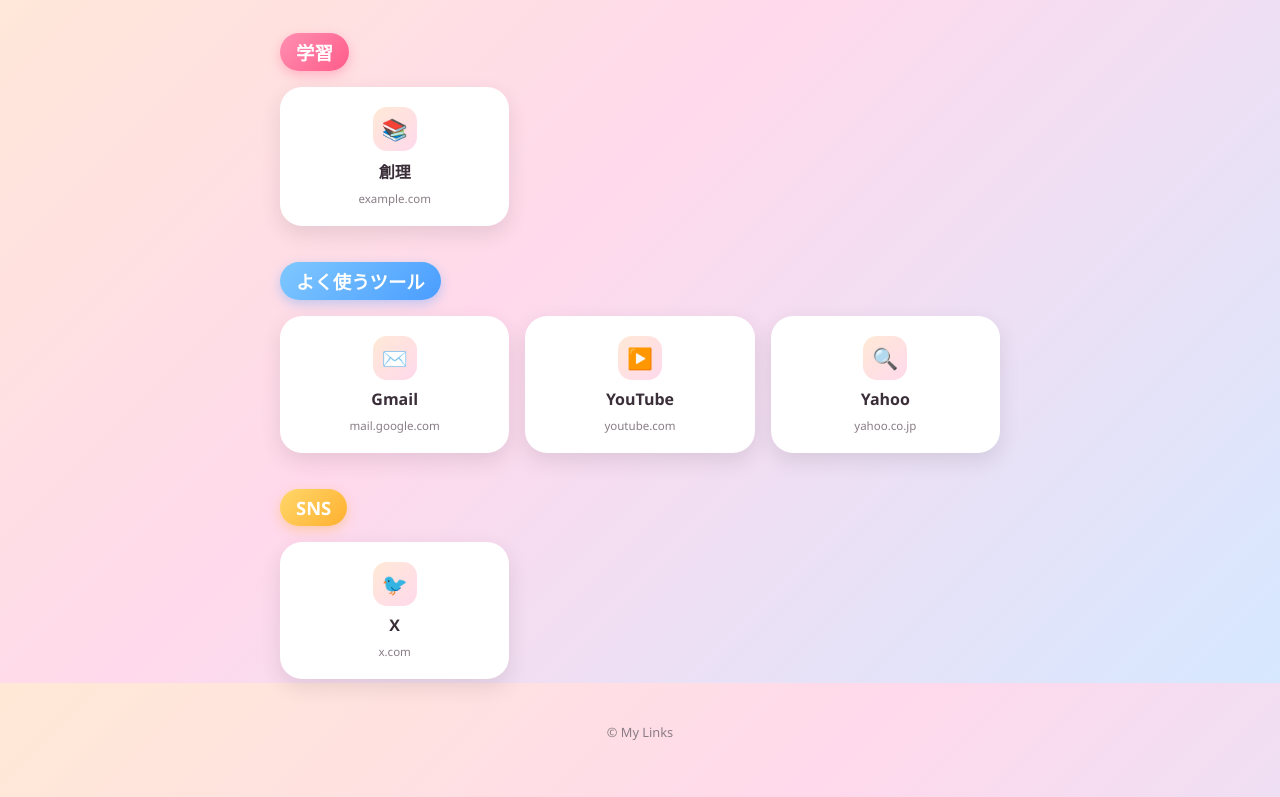
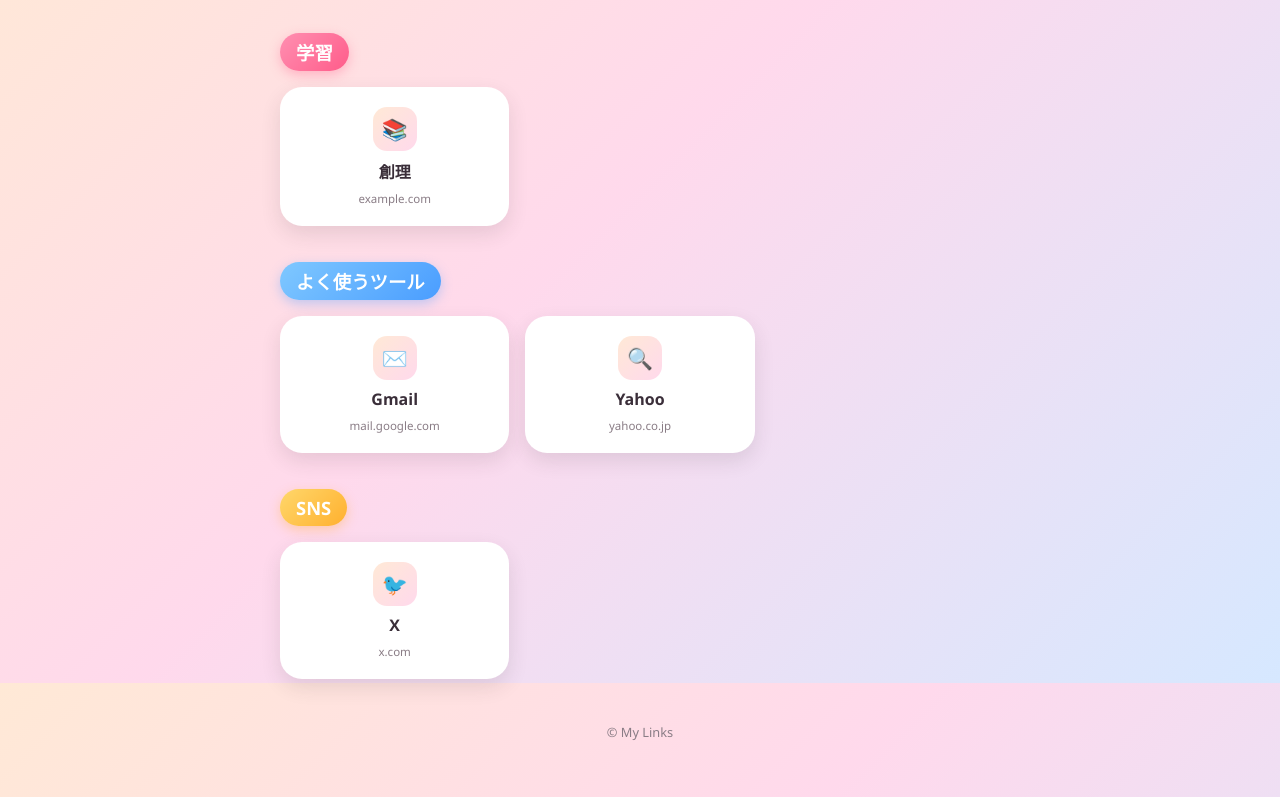
Before and after one commit to AzukiDainaGon/link-collection, a plain HTML site: page index.html in a window 1280 px wide. Shown: the part 117-914 px from the top of the page. Drawn offline with Linux system fonts and the light colour scheme.

Commit message:
youtubeを削除

```diff
--- a/index.html
+++ b/index.html
@@ -161,11 +161,6 @@
           Gmail
           <span class="host">mail.google.com</span>
         </a>
-        <a class="card" href="https://www.youtube.com" target="_blank" rel="noopener">
-          <span class="icon">▶️</span>
-          YouTube
-          <span class="host">youtube.com</span>
-        </a>
         <a class="card" href="https://www.yahoo.co.jp/" target="_blank" rel="noopener">
           <span class="icon">🔍</span>
           Yahoo
```
